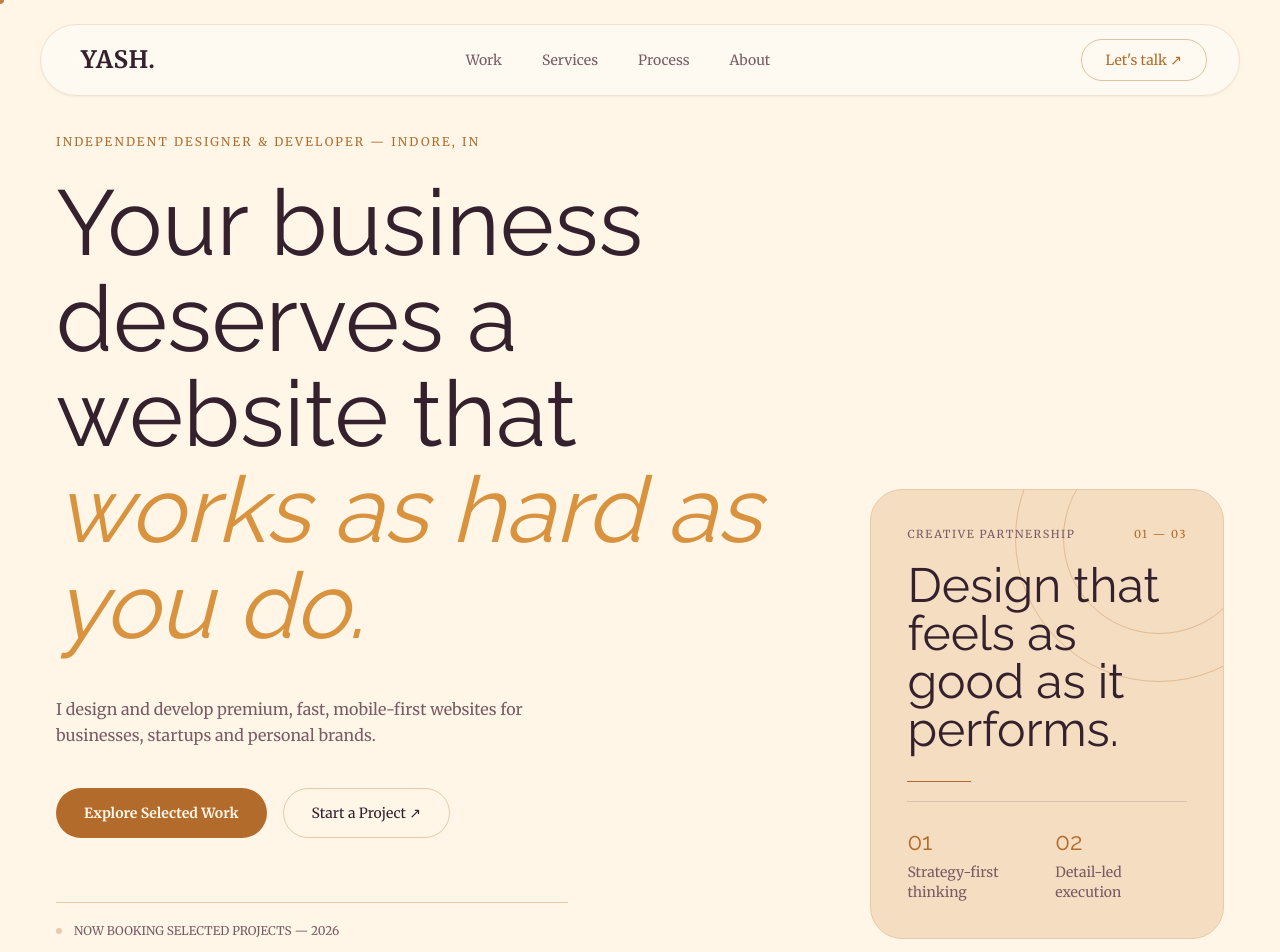
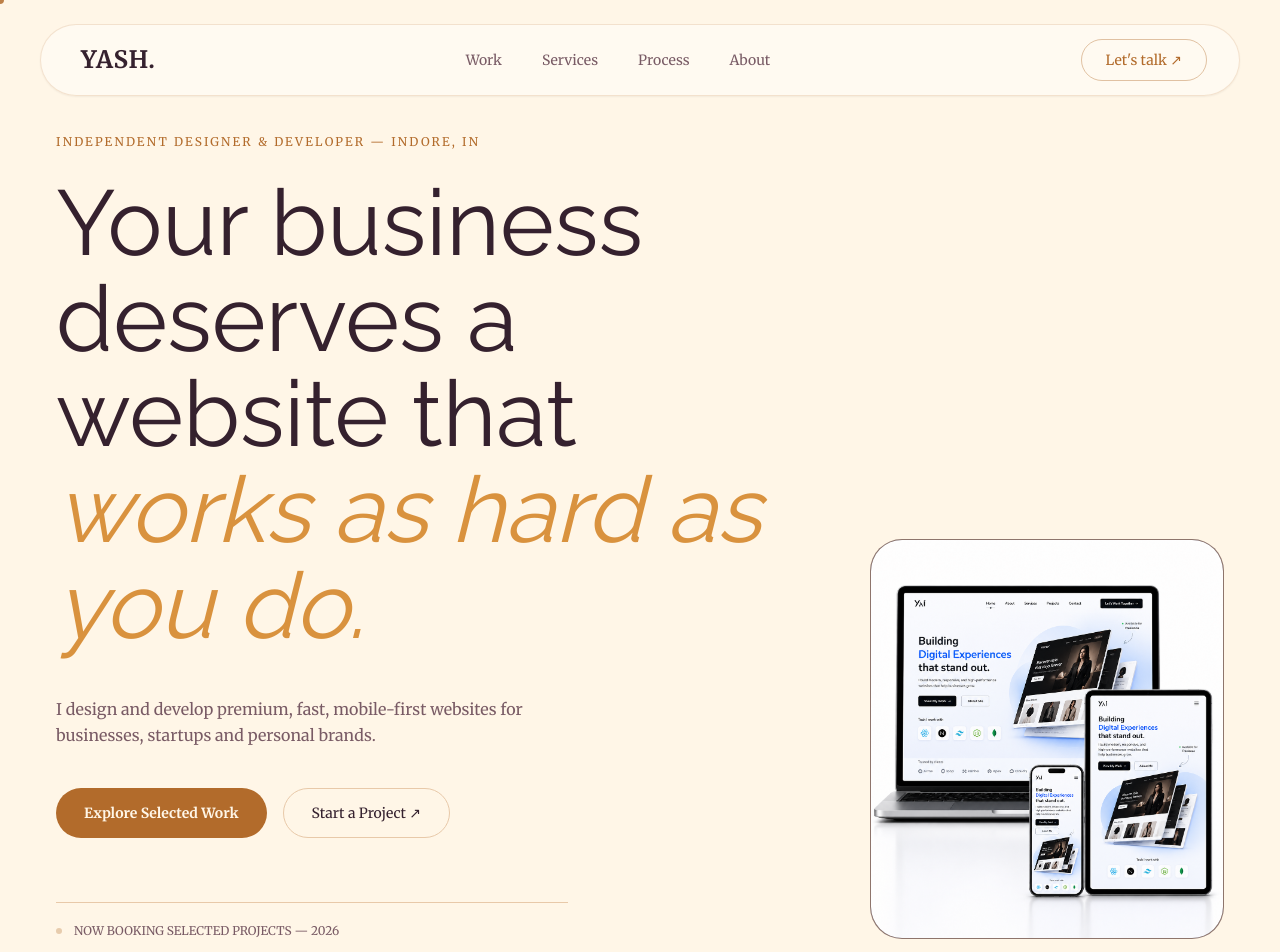
Before and after one commit to dev-yash05/freelance-portfolio-yash, a Next.js app: page / in a window 1280 px wide. Shown: the top 952 px of the page. Built offline with nearby package versions, Linux system fonts and the light colour scheme.

Commit message:
feat: replace text content in Hero component with new promotional image

```diff
--- a/components/Hero.tsx
+++ b/components/Hero.tsx
@@ -1,6 +1,7 @@
 "use client";
 
 import { motion, Variants } from "framer-motion";
+import Image from "next/image";
 import MagneticButton from "@/components/MagneticButton";
 
 const container: Variants = {
@@ -64,33 +65,16 @@ export default function Hero() {
 
         <motion.aside
           variants={item}
-          className="relative overflow-hidden min-h-[390px] sm:min-h-[450px] rounded-[2rem] border border-border bg-bg-2 p-7 sm:p-9 flex flex-col justify-between"
+          className="relative overflow-hidden min-h-[390px] sm:min-h-[400px] rounded-[2rem] border border-border/50 bg-cream"
         >
-          <div className="absolute -right-20 -top-24 h-72 w-72 rounded-full border border-gold/30" />
-          <div className="absolute -right-8 -top-12 h-48 w-48 rounded-full border border-gold/30" />
-
-          <div className="relative flex items-center justify-between font-mono text-[11px] tracking-[0.14em] text-cream-dim">
-            <span>CREATIVE PARTNERSHIP</span>
-            <span className="text-gold">01 — 03</span>
-          </div>
-
-          <div className="relative">
-            <p className="font-serif text-[40px] sm:text-5xl leading-[1.06] max-w-sm">
-              Design that feels as good as it performs.
-            </p>
-            <div className="mt-7 h-px w-16 bg-gold" />
-          </div>
-
-          <div className="relative grid grid-cols-2 gap-4 border-t border-cream/15 pt-6 text-sm">
-            <div>
-              <span className="block font-serif text-2xl text-gold">01</span>
-              <span className="mt-1 block text-cream-dim">Strategy-first thinking</span>
-            </div>
-            <div>
-              <span className="block font-serif text-2xl text-gold">02</span>
-              <span className="mt-1 block text-cream-dim">Detail-led execution</span>
-            </div>
-          </div>
+          <Image
+            src="/hero-img-1.png"
+            alt="Portfolio Mockup"
+            fill
+            sizes="(max-width: 1024px) 100vw, 50vw"
+            className="object-cover"
+            priority
+          />
         </motion.aside>
       </div>
     </motion.section>
```
Also changed, not shown: public/hero-img-1.png (added).
